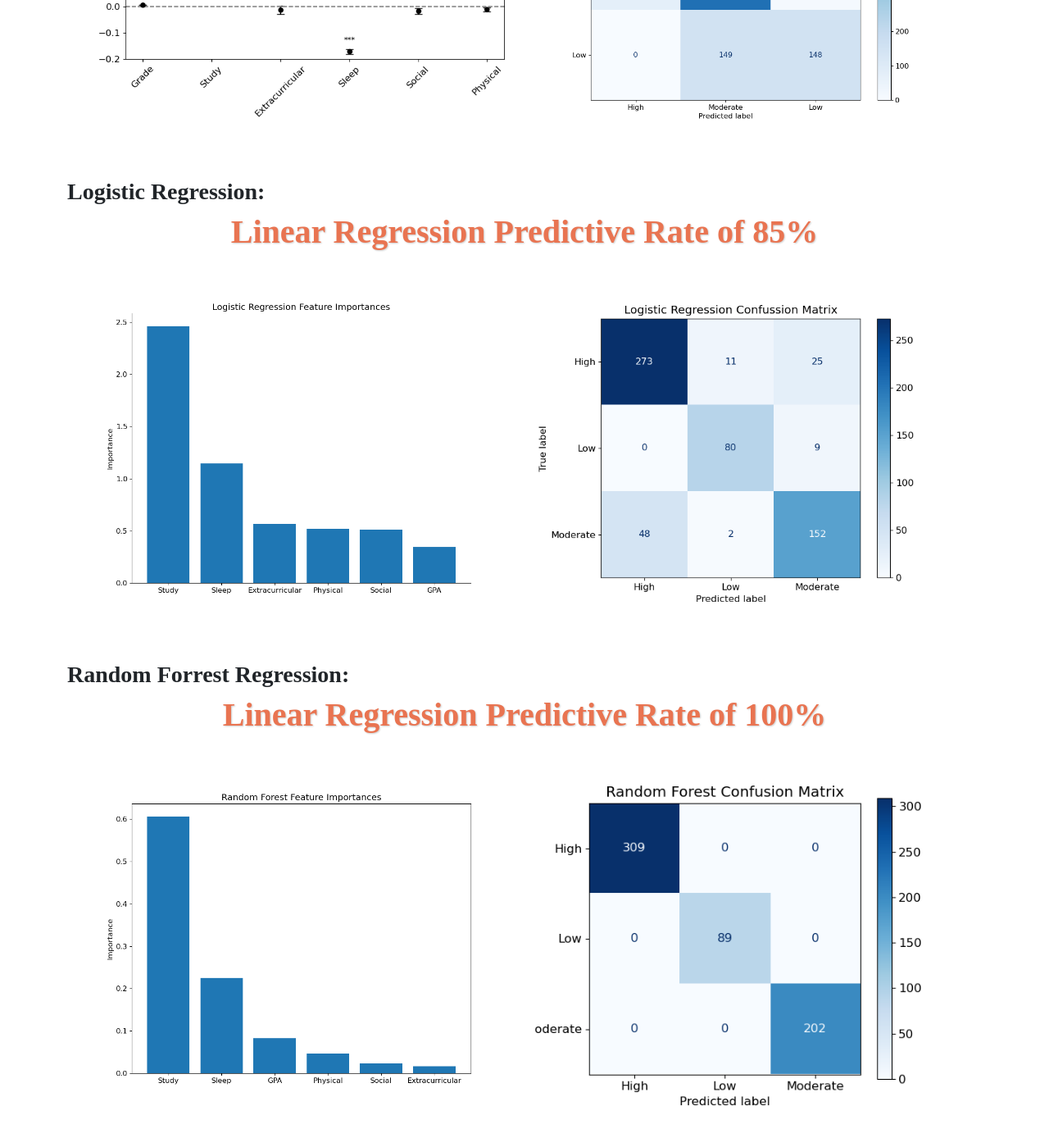
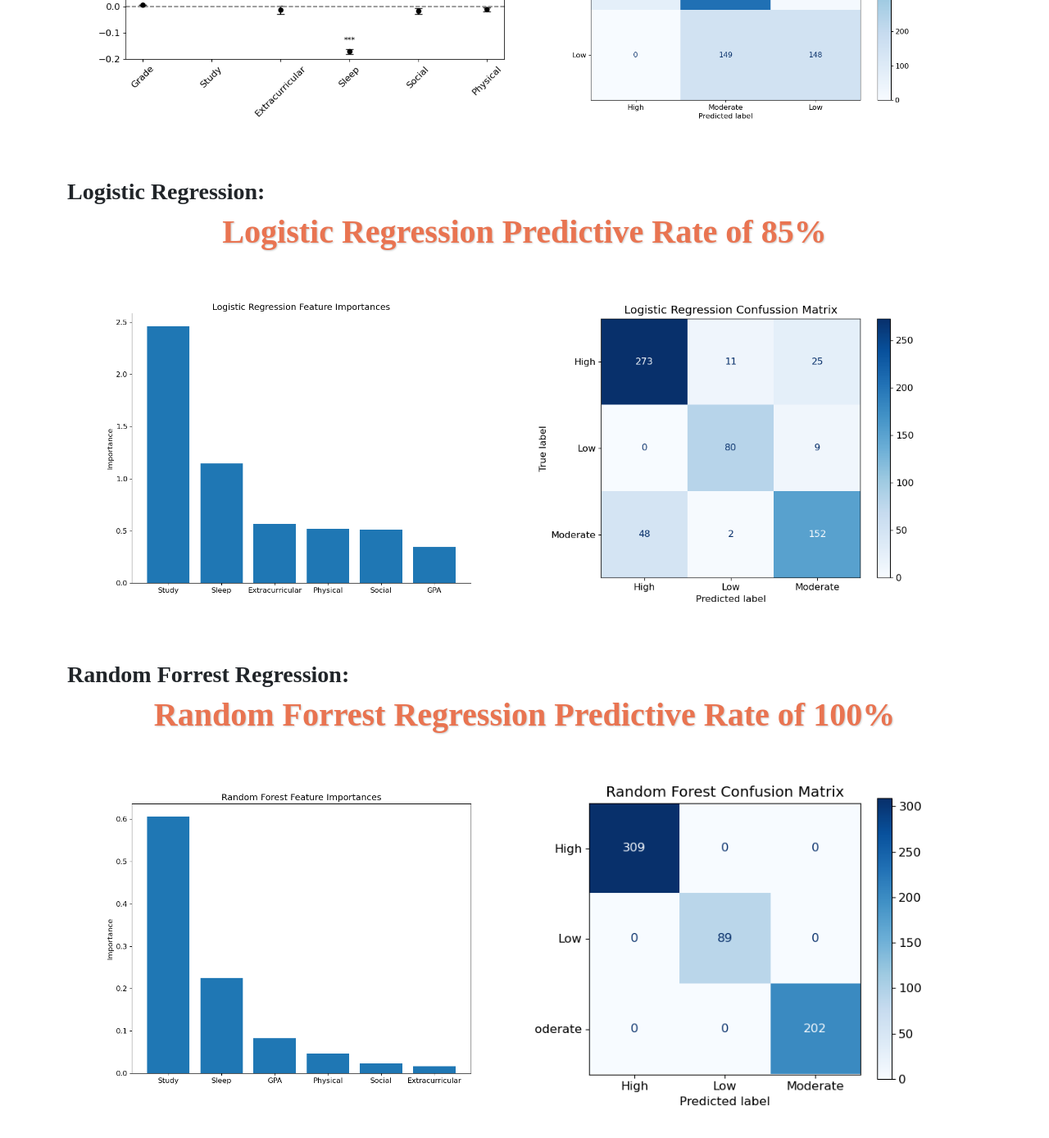
Before and after one commit to LoganBe/loganbe.github.io, a Jekyll site: the page built from data_projs.md, in a window 1280 px wide and 1400 px high, scrolled down 4547 px. Shown: the top 1388 px of the window at 82% size. Built offline with Jekyll 4.4.1, drawn with Linux system fonts in a browser that asks for light colours.

Commit message:
Quick fix

```diff
--- a/data_projs.md
+++ b/data_projs.md
@@ -126,7 +126,7 @@ Both correlation analysis and permutation testing reveal that certain factors, p
 
 <div class = "text-center">
       <h4 class="fw-bold" style="font-size: 2.5rem; color: #E97451; text-shadow: 1px 1px 2px rgba(0,0,0,0.2);">
-        Linear Regression Predictive Rate of 85%
+        Logistic Regression Predictive Rate of 85%
       </h4>
     </div>
 <div class="container my-4 mb-4">
@@ -146,7 +146,7 @@ Both correlation analysis and permutation testing reveal that certain factors, p
 
 <div class = "text-center">
       <h4 class="fw-bold" style="font-size: 2.5rem; color: #E97451; text-shadow: 1px 1px 2px rgba(0,0,0,0.2);">
-        Linear Regression Predictive Rate of 100%
+       Random Forrest Regression Predictive Rate of 100%
       </h4>
     </div>
 <div class="container my-4 mb-4">
```
